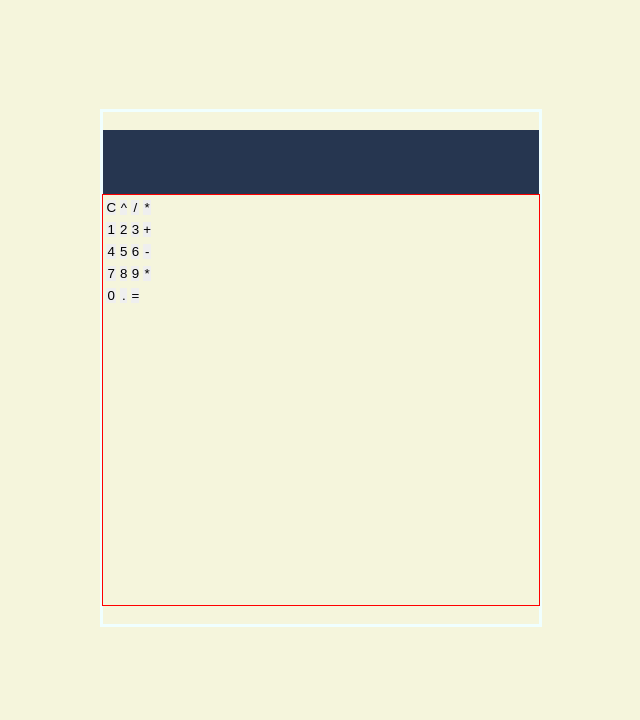
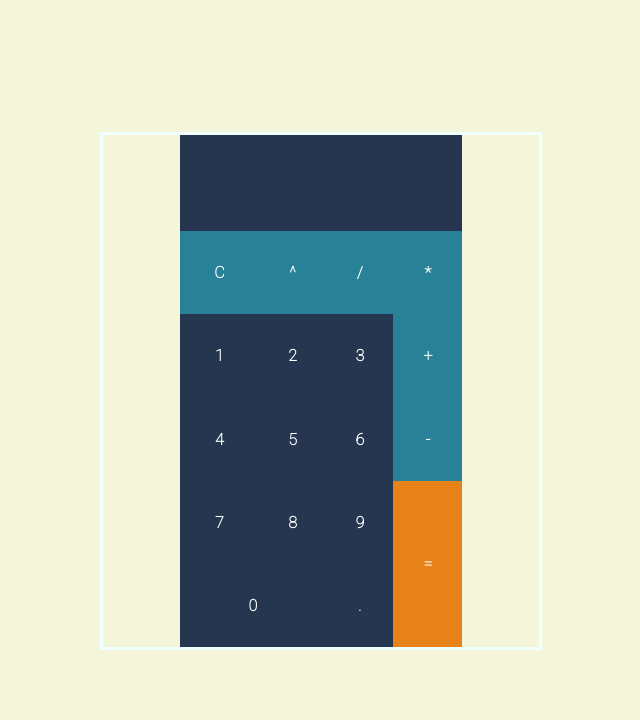
Before and after one commit to Gabriely-get/calculadora-js, a plain HTML site: page index.html in a window 1280 px wide. Shown: the part 80-800 px from the top of the page, without its empty margins (319-959 px from the left). Drawn offline with Linux system fonts and the light colour scheme.

Commit message:
feat: calculator style

```diff
--- a/index.html
+++ b/index.html
@@ -21,33 +21,32 @@
                     <table>
                         <tbody>
                             <tr>
-                                <td class="td" class="input-orange"><input type="button" value="C"></td>
-                                <td class="td" class="input-orange"><input type="button" value="^"></td>
-                                <td class="td" class="input-orange"><input type="button" value="/"></td>
-                                <td class="td" class="input-orange"><input type="button" value="*"></td>
+                                <td class="td"><input class="input-light" type="button" value="C"></td>
+                                <td class="td"><input class="input-light" type="button" value="^"></td>
+                                <td class="td"><input class="input-light" type="button" value="/"></td>
+                                <td class="td"><input class="input-light" type="button" value="*"></td>
                             </tr>
                             <tr>
-                                <td class="input-white"><input type="button" value="1"></td>
-                                <td class="input-white"><input type="button" value="2"></td>
-                                <td class="input-white"><input type="button" value="3"></td>
-                                <td class="input-orange"><input type="button" value="+"></td>
+                                <td><input class="input-dark" type="button" value="1"></td>
+                                <td><input class="input-dark" type="button" value="2"></td>
+                                <td><input class="input-dark" type="button" value="3"></td>
+                                <td><input class="input-light" type="button" value="+"></td>
                             </tr>
                             <tr>
-                                <td class="input-white"><input type="button" value="4"></td>
-                                <td class="input-white"><input type="button" value="5"></td>
-                                <td class="input-white"><input type="button" value="6"></td>
-                                <td class="input-orange"><input type="button" value="-"></td>
+                                <td><input class="input-dark" type="button" value="4"></td>
+                                <td><input class="input-dark" type="button" value="5"></td>
+                                <td><input class="input-dark" type="button" value="6"></td>
+                                <td><input class="input-light" type="button" value="-"></td>
                             </tr>
                             <tr>
-                                <td class="input-white"><input type="button" value="7"></td>
-                                <td class="input-white"><input type="button" value="8"></td>
-                                <td class="input-white"><input type="button" value="9"></td>
-                                <td class="input-orange"><input type="button" value="*"></td>
+                                <td><input class="input-dark" type="button" value="7"></td>
+                                <td><input class="input-dark" type="button" value="8"></td>
+                                <td><input class="input-dark" type="button" value="9"></td>
+                                <td rowspan="2"><input id="input-orange" type="button" value="="></td>
                             </tr>
                             <tr>
-                                <td class="input-white"><input type="button" value="0"></td>
-                                <td class="input-white"><input type="button" value="."></td>
-                                <td class="input-orange"><input type="button" value="="></td>
+                                <td colspan="2"><input class="input-dark" type="button" value="0"></td>
+                                <td><input class="input-dark" type="button" value="."></td>
                             </tr>
                         </tbody>
                     </table>
--- a/style.css
+++ b/style.css
@@ -10,6 +10,7 @@ body {
     height: 100%;
     margin: 0;
     padding: 0;
+
     background-color: beige;
     display: flex;
     flex-direction: column;
@@ -18,6 +19,7 @@ body {
 
 #welcome {
     font-weight: bold;
+    font-size: 4vh;
     text-align: center;
     font-family: 'Courier New', Courier, monospace;
 }
@@ -27,6 +29,7 @@ body {
     padding: 0;
     width: 40%;
     height: 80%;
+
     display: flex;
     align-items: end;
     justify-content: center;
@@ -40,34 +43,88 @@ body {
     border: solid 3px azure;
 
     display: flex;
+    align-items: center;
+    justify-content: space-around;
     flex-direction: column;
+}
+
+#display {
+    margin: 0;
+    padding: 0;
+    border: 0;
+    width: 100%;
+
+    display: flex;
     align-items: center;
     justify-content: center;
 }
 
-#display, input {
+#display input {
     margin: 0;
     padding: 0;
+    border: 0;
+    height: 12vh;
+    width: 65%;
 
-    border: 0;
-    width: 100%;
-}
-
-#display input {
-    height: 8vh;
+    direction: rtl;
     background-color: #263650;
     color: white;
-    font-family: 'Roboto', sans-serif;
     font-size:5vh;
     font-weight: 400;
-    direction: rtl;
+    font-family: 'Roboto', sans-serif;
 }
 
 #inputs {
     margin: 0;
     padding: 0;
     width: 100%;
-    height: 80%;
+    height: 100%;
 
-    border: solid 1px red;
+    display: flex;
+    align-items: center;
+    justify-content: center;
 }
+
+table {
+    width: 65%;
+    height: 100%;
+
+    margin: 0;
+    padding: 0;
+    border-spacing: 0;
+}
+
+table tbody td {
+    margin: 0;
+    padding: 0;
+}
+
+table tbody td input {
+    border: 0;
+    margin: 0;
+    padding: 0;
+    width: 100%;
+    height: 100%;
+    text-align: center;
+
+    color: white;
+    font-weight: 800;
+    font-size: 2vh;
+    font-family: 'Roboto', sans-serif;
+}
+
+table tbody td input:hover {
+    opacity: 0.9;
+}
+
+.input-light {
+    background-color: #288197;
+}
+
+.input-dark {
+    background-color: #263650;
+}
+
+#input-orange {
+    background-color: #E7811A;
+}
```
